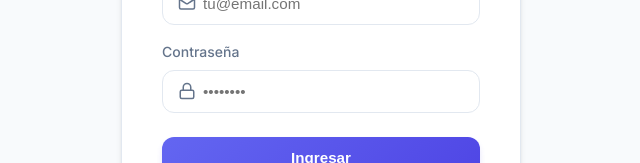
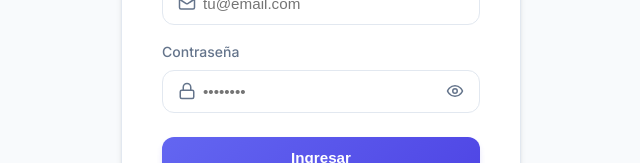
Before and after one commit to ManuT18/Limonero_App, a React (Vite) app: page / in a window 1280 px wide. Shown: the part 415-578 px from the top of the page, without its empty margins (319-959 px from the left). Built offline with nearby package versions, Linux system fonts and the light colour scheme; no server answers.

Commit message:
Feat: Toggle para mostrar/ocultar constraseña en login

```diff
--- a/src/components/Login.jsx
+++ b/src/components/Login.jsx
@@ -8,7 +8,7 @@
 */
 import React, { useState } from "react";
 import { useAuth } from "../context/AuthContext";
-import { Citrus, Mail, Lock, Loader2 } from "lucide-react";
+import { Citrus, Mail, Lock, Loader2, Eye, EyeOff } from "lucide-react";
 import { toast } from "react-toastify";
 
 /*
@@ -26,6 +26,7 @@ export function Login() {
     - Inputs: email, password, fullName (solo para registro).
   */
   const [isSignUp, setIsSignUp] = useState(false);
+  const [showPassword, setShowPassword] = useState(false); // Visibilidad de contraseña
   const [loading, setLoading] = useState(false);
   const { signIn, signUp } = useAuth(); // Importamos funciones del AuthContext
 
@@ -189,13 +190,31 @@ export function Login() {
               />
               <input
                 className="input"
-                type="password"
+                type={showPassword ? "text" : "password"}
                 placeholder="••••••••"
-                style={{ paddingLeft: "2.5rem" }}
+                style={{ paddingLeft: "2.5rem", paddingRight: "2.5rem" }}
                 value={password}
                 onChange={(e) => setPassword(e.target.value)}
                 required
               />
+              <button
+                type="button"
+                onClick={() => setShowPassword(!showPassword)}
+                style={{
+                  position: "absolute",
+                  right: "1rem",
+                  top: "50%",
+                  transform: "translateY(-50%)",
+                  background: "none",
+                  border: "none",
+                  cursor: "pointer",
+                  color: "var(--text-secondary)",
+                  padding: 0,
+                  display: "flex",
+                }}
+              >
+                {showPassword ? <EyeOff size={18} /> : <Eye size={18} />}
+              </button>
             </div>
           </div>
 
```
